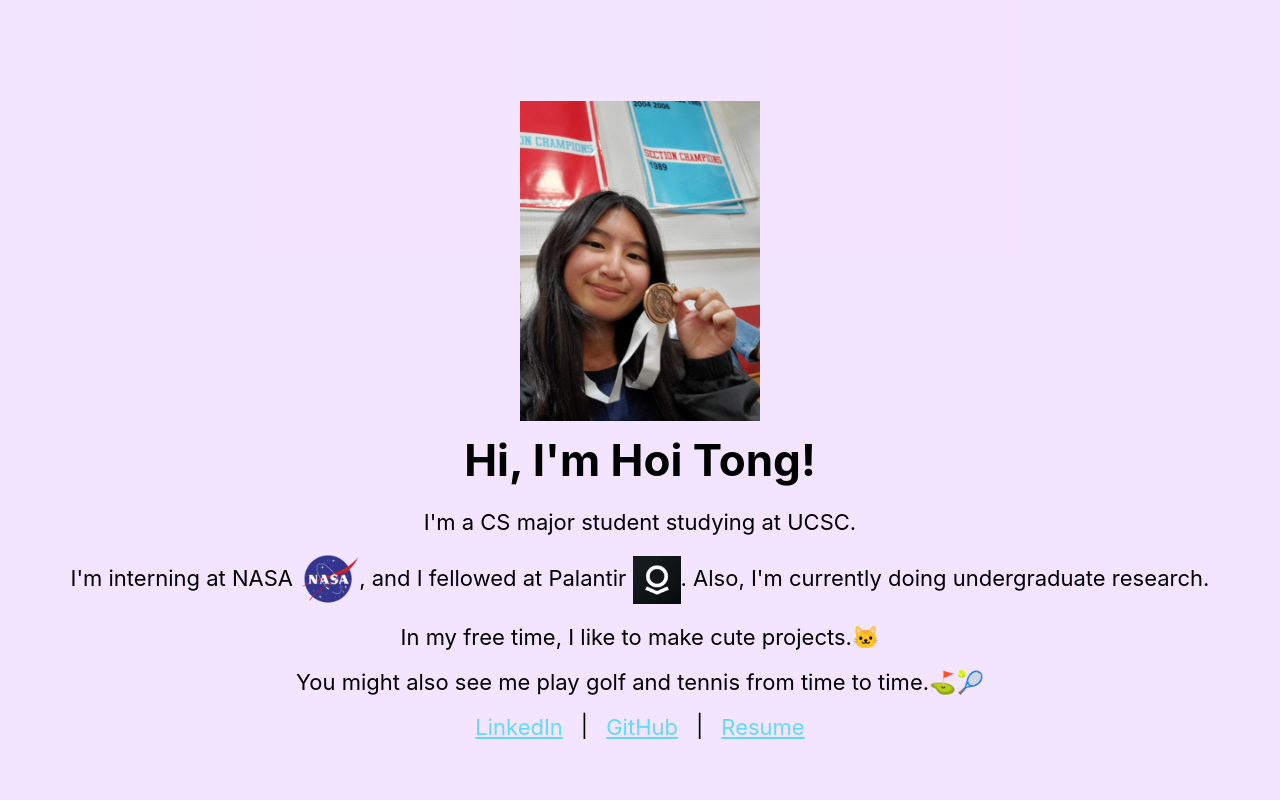
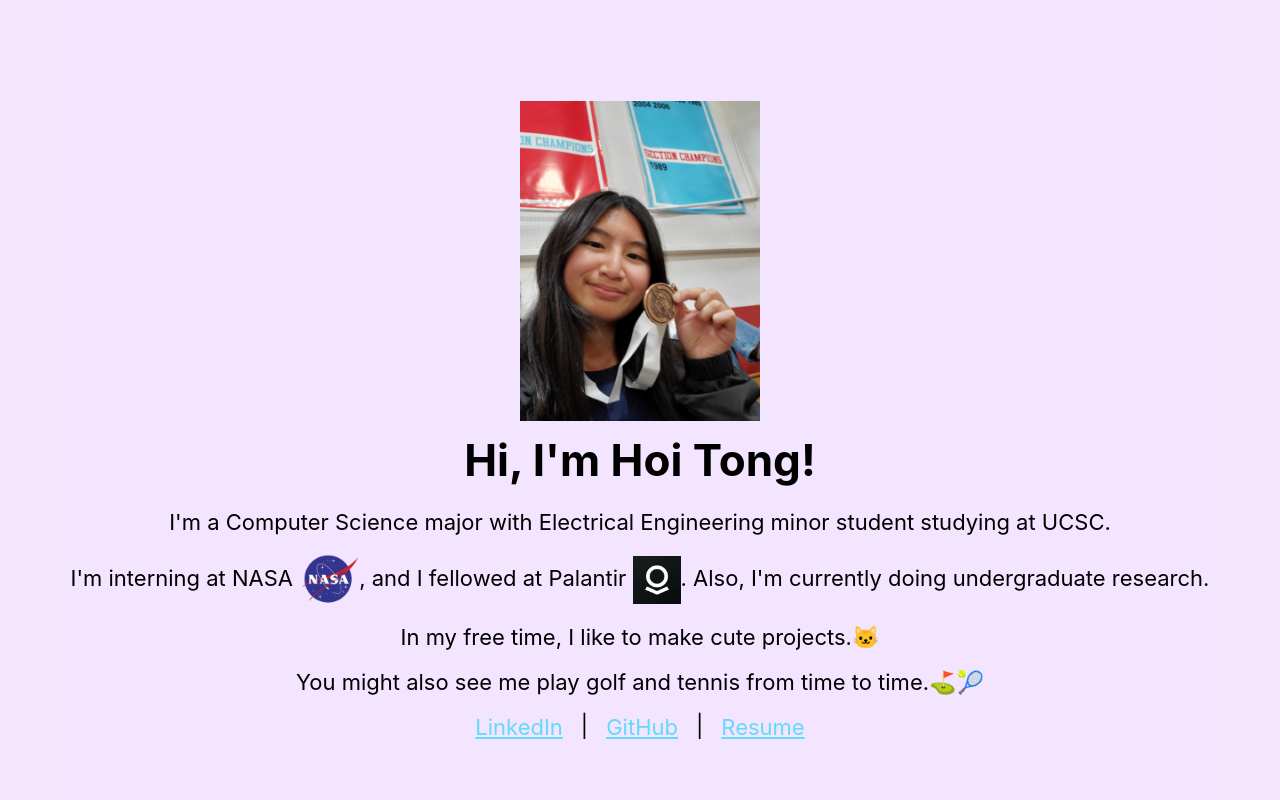
Before and after one commit to Hoi-Tong/portfolio, a React (Create React App) app: page / in a window 1280 px wide. Shown: the top 800 px of the page. Built offline with nearby package versions, Linux system fonts and the light colour scheme.

Commit message:
change my major and minor

```diff
--- a/src/App.js
+++ b/src/App.js
@@ -16,7 +16,7 @@ function App() {
         <img src={myPhoto} className="App-logo" alt="My Photo" />
 
         <h1>Hi, I'm Hoi Tong!</h1>
-        <p>I'm a CS major student studying at UCSC.</p>
+        <p>I'm a Computer Science major with Electrical Engineering minor student studying at UCSC.</p>
         <p>I'm interning at NASA <img src={nasa_image} alt="nasa image" className="inline-image-nasa" />, and I fellowed at Palantir <img src={palantir_image} alt="palantir image" className="inline-image-palantir" />. Also, I'm currently doing undergraduate research.</p>
         <p>In my free time, I like to make cute projects.🐱</p>
         <p>You might also see me play golf and tennis from time to time.⛳🎾</p>
```
